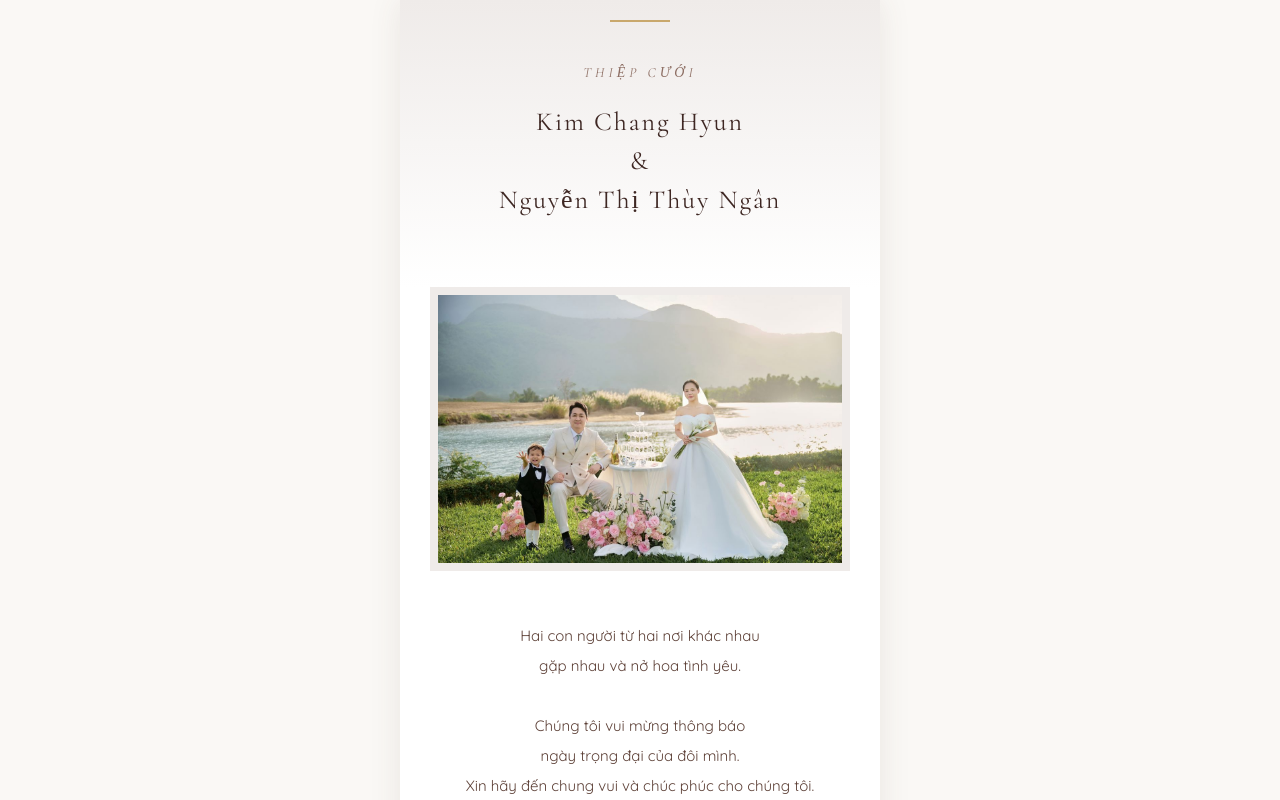
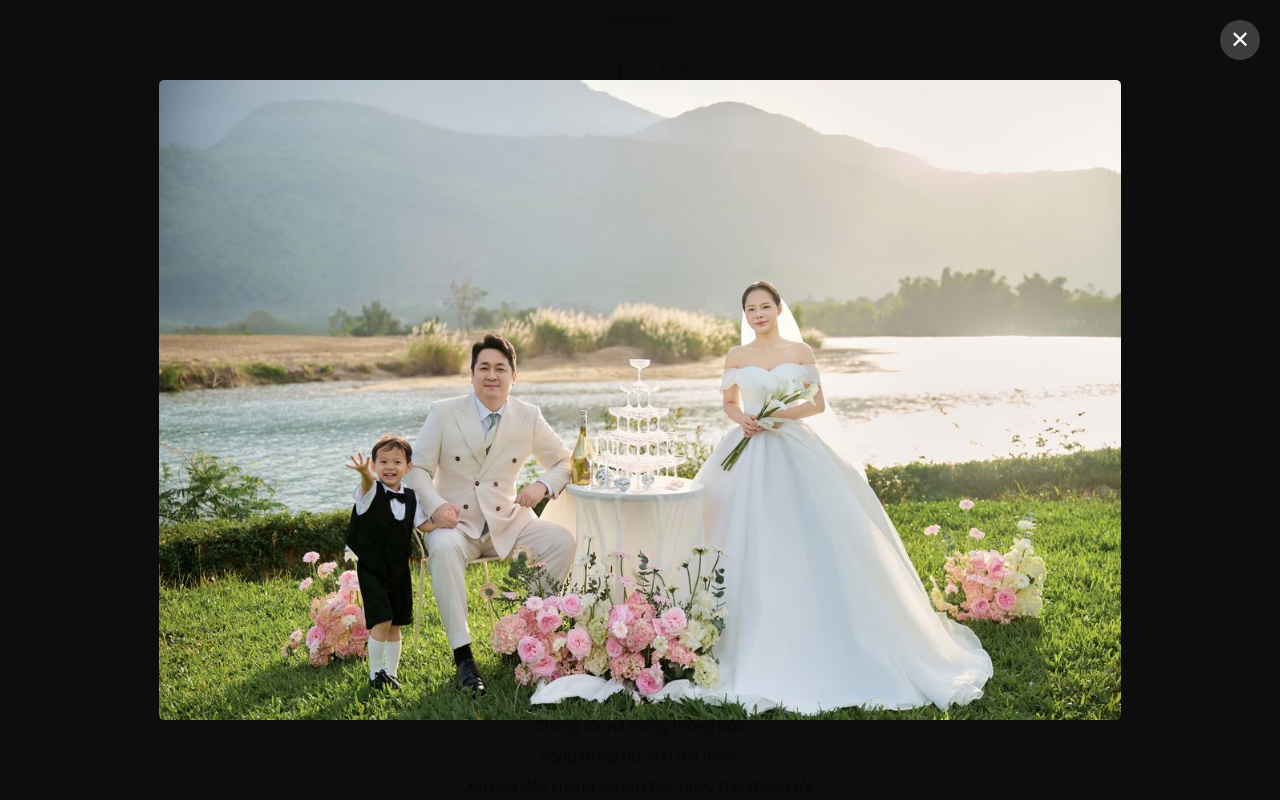
Before and after one commit to fallenluv/wedding, a plain HTML site: page vn.html in a window 1280 px wide. Both pictures are taken after a click on the element 640 px from the left and 428 px from the top of the page. Shown: the top 800 px of the page. Drawn offline with nearby package versions, Linux system fonts and the light colour scheme.

Commit message:
Add files via upload

```diff
--- a/vn.html
+++ b/vn.html
@@ -639,7 +639,7 @@
 
         <!-- Main Photo -->
         <section class="main-photo fade-in">
-            <div class="photo-frame">
+            <div class="photo-frame" onclick="openMainPhoto()" style="cursor: pointer;">
                 <img src="THA_0824+.jpg" alt="Ảnh cưới">
             </div>
         </section>
@@ -893,9 +893,24 @@
             'THA_9926.jpg'
         ];
         let currentIndex = 0;
+        let isMainPhoto = false;
+
+        function openMainPhoto() {
+            isMainPhoto = true;
+            document.getElementById('lightbox-img').src = 'THA_0824+.jpg';
+            document.getElementById('lightbox-counter').style.display = 'none';
+            document.querySelector('.lightbox-prev').style.display = 'none';
+            document.querySelector('.lightbox-next').style.display = 'none';
+            document.getElementById('lightbox').classList.add('active');
+            document.body.style.overflow = 'hidden';
+        }
 
         function openLightbox(index) {
+            isMainPhoto = false;
             currentIndex = index;
+            document.getElementById('lightbox-counter').style.display = 'block';
+            document.querySelector('.lightbox-prev').style.display = 'flex';
+            document.querySelector('.lightbox-next').style.display = 'flex';
             updateLightbox();
             document.getElementById('lightbox').classList.add('active');
             document.body.style.overflow = 'hidden';
```
Also changed, not shown: index.html (+16 -1 lines).
